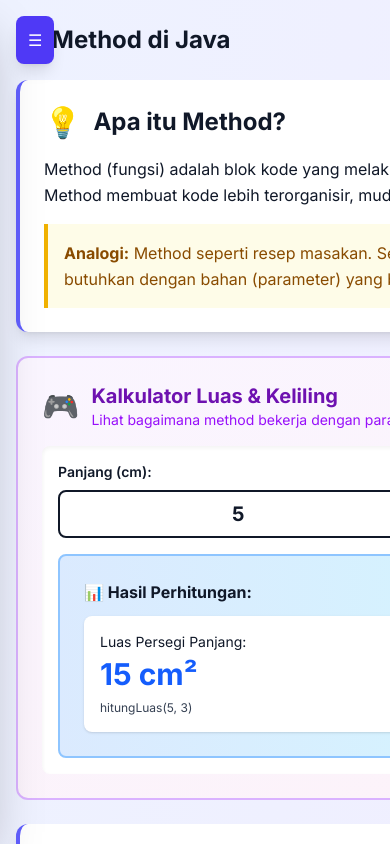
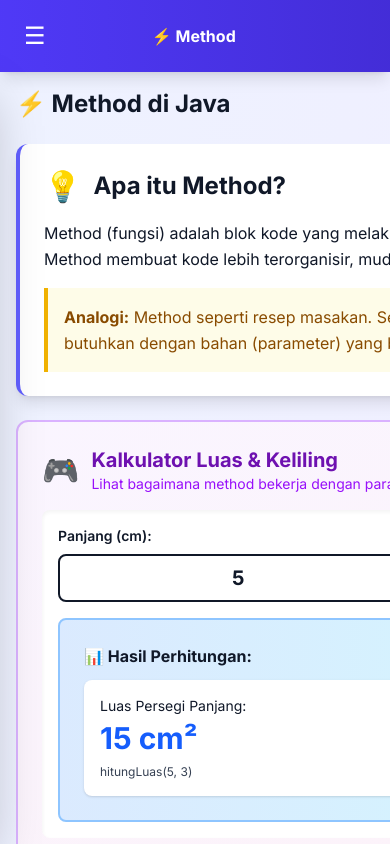
Before and after one commit to ZGE26/vibe-coding-alpro, a Next.js app: page /method in a window 390 px wide. Shown: the top 844 px of the page. Built offline with nearby package versions, Linux system fonts and the light colour scheme.

Commit message:
Add sticky header on mobile that shows current page title when scrolling

```diff
--- a/components/PageLayout.tsx
+++ b/components/PageLayout.tsx
@@ -10,7 +10,7 @@ export default function PageLayout({ children }: PageLayoutProps) {
   return (
     <div className="flex min-h-screen">
       <Sidebar />
-      <main className="flex-1 lg:ml-64 transition-all duration-300">
+      <main className="flex-1 lg:ml-64 transition-all duration-300 pt-16 lg:pt-0">
         {children}
       </main>
     </div>
--- a/components/Sidebar.tsx
+++ b/components/Sidebar.tsx
@@ -79,20 +79,32 @@ export default function Sidebar() {
     },
   ];
 
+  // Get current page title based on pathname
+  const getCurrentPageTitle = () => {
+    const item = menuItems.find(item => item.href === pathname);
+    return item ? `${item.icon} ${item.title}` : "Java Learning";
+  };
+
   return (
     <>
-      {/* Mobile Toggle Button */}
-      <button
-        onClick={() => setIsOpen(!isOpen)}
-        className="lg:hidden fixed top-4 left-4 z-50 bg-indigo-600 text-white p-3 rounded-lg shadow-lg hover:bg-indigo-700 transition-all"
-      >
-        {isOpen ? "✕" : "☰"}
-      </button>
+      {/* Sticky Header for Mobile - Shows when sidebar is closed */}
+      <header className="lg:hidden fixed top-0 left-0 right-0 bg-gradient-to-r from-indigo-600 to-indigo-700 text-white shadow-lg z-40 px-4 py-3 flex items-center justify-between">
+        <button
+          onClick={() => setIsOpen(!isOpen)}
+          className="p-2 hover:bg-white/10 rounded-lg transition-all"
+        >
+          <span className="text-2xl">{isOpen ? "✕" : "☰"}</span>
+        </button>
+        <h1 className="text-base font-bold flex-1 text-center truncate px-2">
+          {getCurrentPageTitle()}
+        </h1>
+        <div className="w-10"></div> {/* Spacer for centering */}
+      </header>
 
       {/* Overlay for mobile */}
       {isOpen && (
         <div
-          className="lg:hidden fixed inset-0 bg-black/50 z-30"
+          className="lg:hidden fixed inset-0 bg-black/50 z-30 mt-16"
           onClick={() => setIsOpen(false)}
           style={{ touchAction: 'none' }}
         />
@@ -100,7 +112,7 @@ export default function Sidebar() {
 
       {/* Sidebar */}
       <aside
-        className={`fixed top-0 left-0 h-screen bg-gradient-to-b from-indigo-900 to-indigo-800 text-white shadow-2xl z-40 transition-transform duration-300 ${
+        className={`fixed top-16 lg:top-0 left-0 h-[calc(100vh-4rem)] lg:h-screen bg-gradient-to-b from-indigo-900 to-indigo-800 text-white shadow-2xl z-40 transition-transform duration-300 ${
           isOpen ? "translate-x-0" : "-translate-x-full"
         } lg:translate-x-0 w-64 overflow-y-auto`}
       >
```
